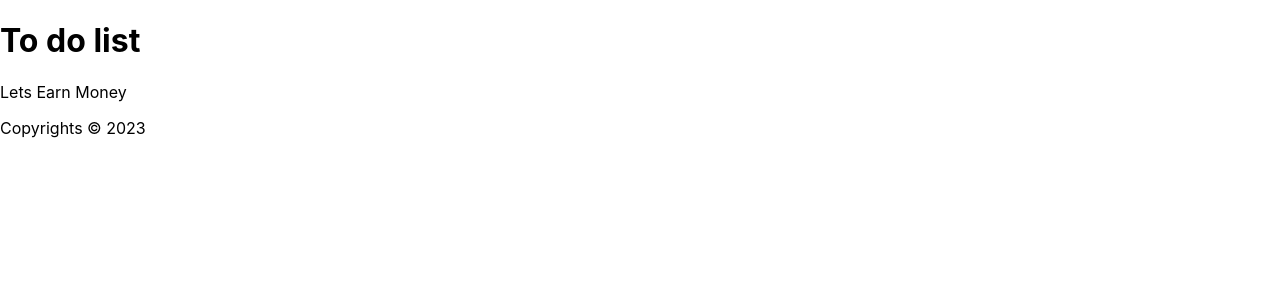
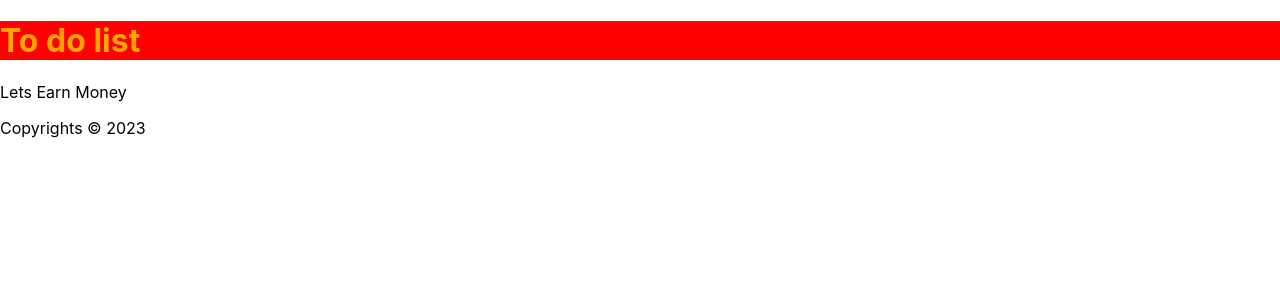
Before and after one commit to Mohammedsalman14/Reactjs, a React (Create React App) app: page / in a window 1280 px wide. Shown: the top 300 px of the page. Built offline with nearby package versions, Linux system fonts and the light colour scheme.

Commit message:
inline style

```diff
--- a/src/Header.js
+++ b/src/Header.js
@@ -1,8 +1,9 @@
 import React from 'react'
 
 const Header = () => {
+  const headerStyle={backgroundColor:'red',color:'orange'}
   return (
-    <header>
+    <header style={headerStyle}>
         <h1>To do list </h1>
     </header>
   )
```
